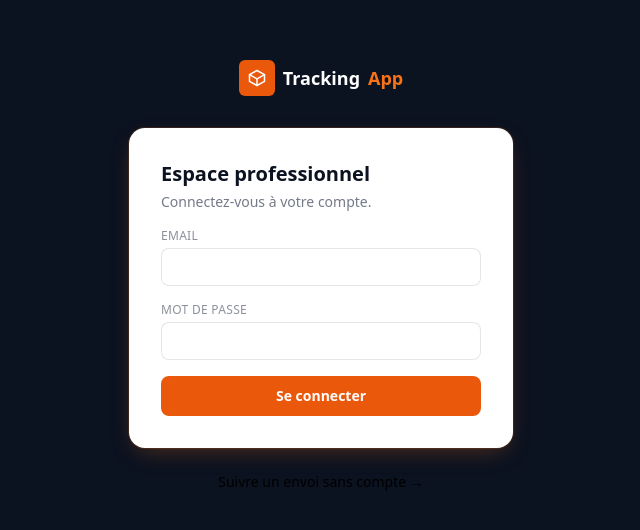
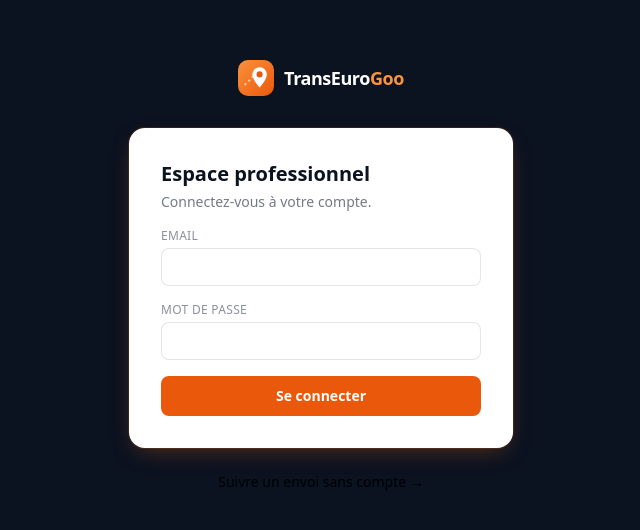
Before and after one commit to chinoisambersrose-wq/tracking-app, a React (Vite) app in the folder frontend/: page /login in a window 1280 px wide. Shown: the part 124-654 px from the top of the page, without its empty margins (319-959 px from the left). Built offline with nearby package versions, Linux system fonts and the light colour scheme; no server answers.

Commit message:
rebranding TransEuroGoo + logo

```diff
--- a/frontend/index.html
+++ b/frontend/index.html
@@ -3,11 +3,16 @@
   <head>
     <meta charset="UTF-8" />
     <meta name="viewport" content="width=device-width, initial-scale=1.0" />
+    <meta
+      name="description"
+      content="TransEuroGoo — suivi de colis et véhicules en temps réel, par route, mer et air."
+    />
     <link
       rel="stylesheet"
       href="https://unpkg.com/leaflet@1.9.4/dist/leaflet.css"
     />
-    <title>Tracking App</title>
+    <link rel="icon" type="image/svg+xml" href="/favicon.svg" />
+    <title>TransEuroGoo — Suivi de colis & véhicules</title>
   </head>
   <body>
     <div id="root"></div>
--- /dev/null
+++ b/frontend/src/components/Logo.tsx
@@ -0,0 +1,67 @@
+import { SVGProps } from 'react';
+import { Link } from 'react-router-dom';
+
+/**
+ * Identité visuelle TransEuroGoo — logo maison (pas d'image externe).
+ * Le pictogramme combine un pin de géolocalisation et une route/flèche de
+ * mouvement, pour incarner à la fois "Trans" (transport) et le suivi GPS
+ * ("Goo" / géolocalisation) au cœur du produit.
+ */
+export function LogoMark(props: SVGProps<SVGSVGElement>) {
+  return (
+    <svg viewBox="0 0 40 40" {...props}>
+      <defs>
+        <linearGradient id="logoGrad" x1="0" y1="0" x2="1" y2="1">
+          <stop offset="0%" stopColor="#fb923c" />
+          <stop offset="100%" stopColor="#ea580c" />
+        </linearGradient>
+      </defs>
+      <rect width="40" height="40" rx="11" fill="url(#logoGrad)" />
+      {/* route */}
+      <path
+        d="M8 27 C 14 22, 16 18, 22 13"
+        fill="none"
+        stroke="white"
+        strokeOpacity="0.55"
+        strokeWidth="2.4"
+        strokeLinecap="round"
+        strokeDasharray="0.5 5.2"
+      />
+      {/* pin de géolocalisation */}
+      <path
+        d="M24 8c4.4 0 8 3.6 8 8 0 6-8 14.5-8 14.5S16 22 16 16c0-4.4 3.6-8 8-8z"
+        fill="white"
+      />
+      <circle cx="24" cy="16" r="3.4" fill="#ea580c" />
+    </svg>
+  );
+}
+
+interface LogoProps {
+  variant?: 'dark' | 'light';
+  className?: string;
+  iconClassName?: string;
+  to?: string | null;
+}
+
+/** Icône + nom de marque, prêt à l'emploi dans les en-têtes. */
+export function Logo({ variant = 'dark', className = '', iconClassName = 'h-9 w-9', to = '/' }: LogoProps) {
+  const textBase = variant === 'dark' ? 'text-ink-900' : 'text-white';
+  const accent = variant === 'dark' ? 'text-brand-600' : 'text-brand-400';
+
+  const content = (
+    <span className={`flex items-center gap-2.5 text-lg font-bold tracking-tight ${textBase} ${className}`}>
+      <LogoMark className={`${iconClassName} shrink-0 drop-shadow-sm`} />
+      <span className="leading-none">
+        TransEuro<span className={accent}>Goo</span>
+      </span>
+    </span>
+  );
+
+  if (to === null) return content;
+  return (
+    <Link to={to} className="inline-flex items-center">
+      {content}
+    </Link>
+  );
+}
--- a/frontend/src/lib/invoice.ts
+++ b/frontend/src/lib/invoice.ts
@@ -58,7 +58,7 @@ export function generateInvoicePdf(item: InvoiceItem) {
   doc.setTextColor(255, 255, 255);
   doc.setFontSize(11);
   doc.setFont('helvetica', 'bold');
-  doc.text('TrackingApp', marginX, 7);
+  doc.text('TransEuroGoo', marginX, 7);
 
   doc.setTextColor(15, 18, 32);
   y = 24;
@@ -137,7 +137,7 @@ export function generateInvoicePdf(item: InvoiceItem) {
   doc.setFont('helvetica', 'normal');
   doc.setFontSize(7.5);
   doc.setTextColor(150, 150, 150);
-  doc.text('Document généré automatiquement — TrackingApp', marginX, pageHeight - 10);
+  doc.text('Document généré automatiquement — TransEuroGoo', marginX, pageHeight - 10);
 
   doc.save(`facture-${item.publicCode}.pdf`);
 }
--- a/frontend/src/pages/LoginPage.tsx
+++ b/frontend/src/pages/LoginPage.tsx
@@ -1,7 +1,7 @@
 import { FormEvent, useState } from 'react';
 import { Link, useNavigate } from 'react-router-dom';
 import { useAuth } from '../hooks/useAuth';
-import { PackageIcon } from '../components/icons';
+import { Logo } from '../components/Logo';
 
 function roleHome(role: string) {
   if (role === 'SUPER_ADMIN') return '/super-admin';
@@ -34,12 +34,9 @@ export default function LoginPage() {
   return (
     <div className="flex h-full items-center justify-center bg-ink-900 px-4">
       <div className="w-full max-w-sm">
-        <Link to="/" className="mb-8 flex items-center justify-center gap-2 text-lg font-bold text-white">
-          <span className="flex h-9 w-9 items-center justify-center rounded-md bg-brand-600">
-            <PackageIcon className="h-5 w-5" />
-          </span>
-          Tracking<span className="text-brand-500">App</span>
-        </Link>
+        <div className="mb-8 flex justify-center">
+          <Logo variant="light" />
+        </div>
         <form onSubmit={handleSubmit} className="space-y-4 rounded-2xl bg-white p-8 shadow-glow">
           <div>
             <h1 className="text-xl font-semibold text-ink-900">Espace professionnel</h1>
--- a/frontend/src/pages/public/HomePage.tsx
+++ b/frontend/src/pages/public/HomePage.tsx
@@ -3,12 +3,12 @@ import { Link, useNavigate } from 'react-router-dom';
 import { useAuth } from '../../hooks/useAuth';
 import { useI18n } from '../../lib/i18n';
 import { LanguageSwitcher } from '../../components/LanguageSwitcher';
+import { Logo } from '../../components/Logo';
 import { TruckHeroIllustration, ShipHeroIllustration } from '../../components/illustrations';
 import {
   TruckIcon,
   ShipIcon,
   PlaneIcon,
-  PackageIcon,
   MapPinIcon,
   ClockIcon,
   ShieldIcon,
@@ -64,12 +64,7 @@ export default function HomePage() {
       {/* Header */}
       <header className="sticky top-0 z-20 border-b border-ink-800/10 bg-white/90 backdrop-blur">
         <div className="mx-auto flex max-w-6xl items-center justify-between px-4 py-4 sm:px-6">
-          <Link to="/" className="flex items-center gap-2 text-lg font-bold tracking-tight">
-            <span className="flex h-8 w-8 items-center justify-center rounded-md bg-brand-600 text-white">
-              <PackageIcon className="h-5 w-5" />
-            </span>
-            Tracking<span className="text-brand-600">App</span>
-          </Link>
+          <Logo iconClassName="h-8 w-8" />
           <nav className="hidden items-center gap-8 text-sm font-medium text-ink-700 sm:flex">
             <a href="#services" className="hover:text-brand-600">{t('nav.services')}</a>
             <a href="#network" className="hover:text-brand-600">{t('network.kicker')}</a>
@@ -294,7 +289,7 @@ export default function HomePage() {
       {/* Footer */}
       <footer className="border-t border-ink-900/10 bg-white py-10">
         <div className="mx-auto flex max-w-6xl flex-col items-center justify-between gap-4 px-4 text-sm text-ink-700/70 sm:flex-row sm:px-6">
-          <span>© {new Date().getFullYear()} TrackingApp — {t('footer.rights')}</span>
+          <span>© {new Date().getFullYear()} TransEuroGoo — {t('footer.rights')}</span>
           <div className="flex gap-6">
             <Link to="/track" className="hover:text-brand-600">{t('nav.track')}</Link>
           </div>
--- a/frontend/src/pages/public/PublicTrackingPage.tsx
+++ b/frontend/src/pages/public/PublicTrackingPage.tsx
@@ -5,6 +5,7 @@ import { MapView } from '../../components/MapView';
 import { useI18n } from '../../lib/i18n';
 import { useDynamicTranslation } from '../../lib/useDynamicTranslation';
 import { LanguageSwitcher } from '../../components/LanguageSwitcher';
+import { Logo } from '../../components/Logo';
 import {
   SearchIcon,
   PackageIcon,
@@ -169,12 +170,7 @@ export default function PublicTrackingPage() {
       {/* Header */}
       <header className="border-b border-ink-900/10 bg-white">
         <div className="mx-auto flex max-w-5xl items-center justify-between px-4 py-4 sm:px-6">
-          <Link to="/" className="flex items-center gap-2 text-lg font-bold tracking-tight">
-            <span className="flex h-8 w-8 items-center justify-center rounded-md bg-brand-600 text-white">
-              <PackageIcon className="h-5 w-5" />
-            </span>
-            Tracking<span className="text-brand-600">App</span>
-          </Link>
+          <Logo iconClassName="h-8 w-8" />
           <div className="flex items-center gap-3">
             <LanguageSwitcher />
             <Link to="/login" className="text-sm font-medium text-ink-700 hover:text-brand-600">
```
Also changed, not shown: frontend/public/favicon.svg (added), 1 other file (tests, documents, lock files or other folders).
